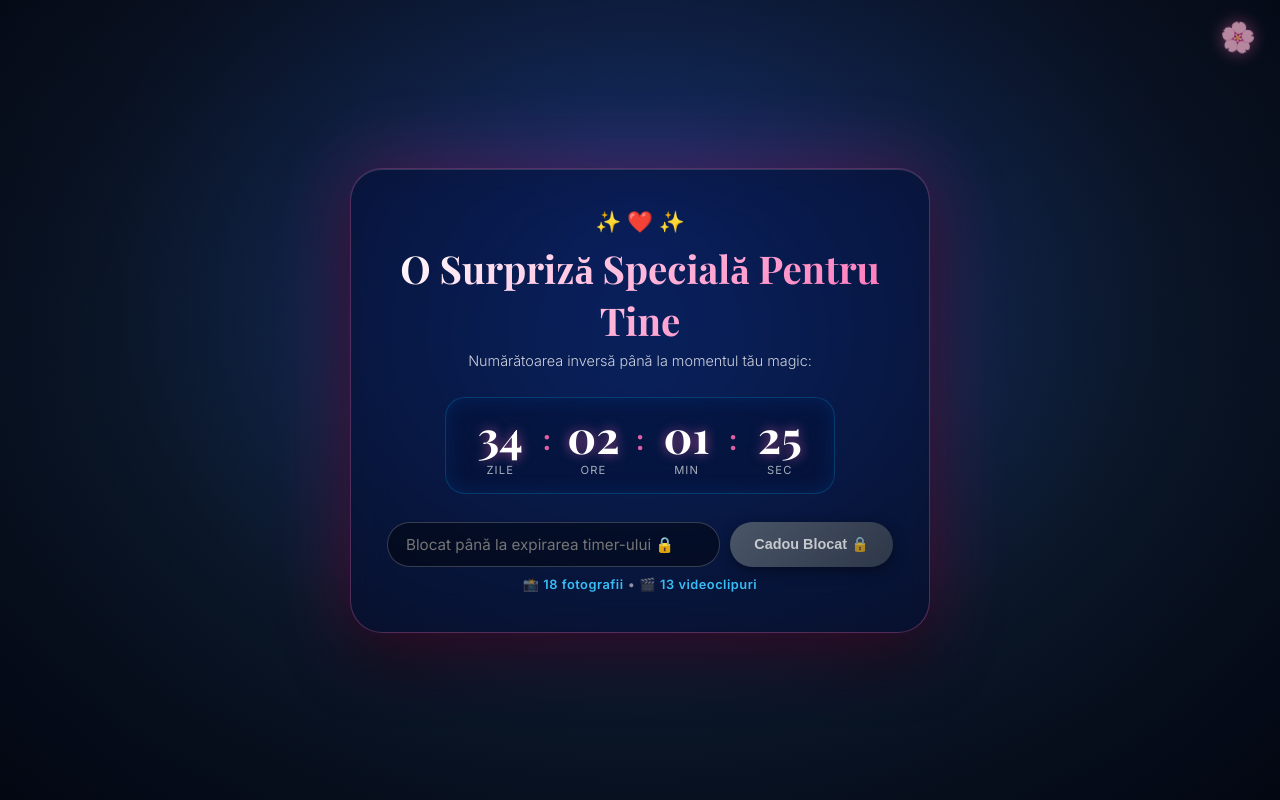
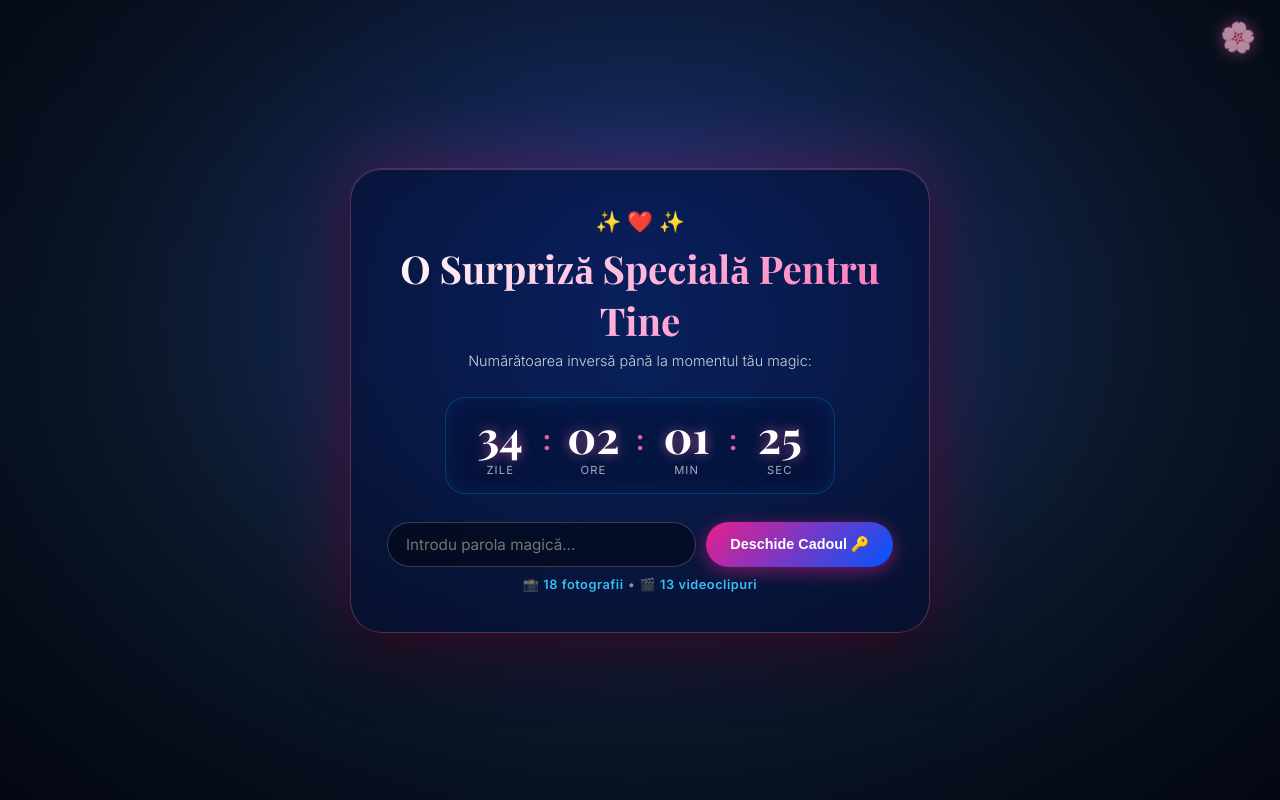
Before and after one commit to corneluu/la-multi-ani, a React (Vite) app: page / in a window 1280 px wide. Built offline with nearby package versions, Linux system fonts and the light colour scheme; no server answers.

Commit message:
Remove main date lock to allow immediate password login

```diff
--- a/src/LoginPage.jsx
+++ b/src/LoginPage.jsx
@@ -61,30 +61,15 @@ export default function LoginPage({ onLoginSuccess }) {
     return () => clearInterval(timer)
   }, [])
 
-  // STRICT MAIN LOGIN HANDLER: BLOCKS ACCESS IF TIMER IS ACTIVE
+  // MAIN LOGIN HANDLER
   const handleMainLogin = (e) => {
     if (e) e.preventDefault()
 
-    // 1. STRICT BYPASS-PROOF TIMER CHECK:
-    if (!timeLeft.isExpired) {
-      setErrorMsg('Momentul magic nu a sosit încă! Numărătoarea inversă este în desfășurare... 🔒❤️')
-      sendTelemetryEvent(
-        '⏳ Tentativă de acces blocată de timer',
-        'Utilizatorul a încercat să deschidă cadoul în timp ce numărătoarea inversă este încă activă.',
-        0xf59e0b,
-        [
-          { name: '🔒 Stare Timer', value: 'Numărătoare activă', inline: true },
-          { name: '⚠️ Rezultat', value: 'Blocat automat', inline: true },
-        ]
-      )
-      return
-    }
-
-    // 2. PASSWORD CHECK (Only executed after timer expires):
+    // PASSWORD CHECK:
     if (password.trim() === MAIN_PASSWORD) {
       sendTelemetryEvent(
-        '🎉 Autentificare Reușită (Timer Expirat)',
-        'Utilizatorul a deblocat cadoul prin parola principală după expirarea numărătorii inverse.',
+        '🎉 Autentificare Reușită',
+        'Utilizatorul a deblocat cadoul prin parola principală.',
         0x10b981,
         [{ name: '✅ Status', value: 'Acces aprobat -> /home', inline: true }]
       )
@@ -154,7 +139,9 @@ export default function LoginPage({ onLoginSuccess }) {
           <span className="sparkle-heart">✨ ❤️ ✨</span>
           <h1>O Surpriză Specială Pentru Tine</h1>
           <p className="countdown-subtitle">
-            Numărătoarea inversă până la momentul tău magic:
+            {timeLeft.isExpired
+              ? 'Momentul tău magic a sosit! ✨'
+              : 'Numărătoarea inversă până la momentul tău magic:'}
           </p>
         </div>
 
@@ -186,7 +173,7 @@ export default function LoginPage({ onLoginSuccess }) {
           <div className="input-group">
             <input
               type="password"
-              placeholder={timeLeft.isExpired ? 'Introdu parola magică...' : 'Blocat până la expirarea timer-ului 🔒'}
+              placeholder="Introdu parola magică..."
               value={password}
               onChange={(e) => { setPassword(e.target.value); setErrorMsg(''); }}
               onKeyDown={(e) => {
@@ -198,9 +185,9 @@ export default function LoginPage({ onLoginSuccess }) {
             />
             <button
               type="submit"
-              className={`login-btn ${!timeLeft.isExpired ? 'btn-locked' : ''}`}
+              className="login-btn"
             >
-              {timeLeft.isExpired ? 'Deschide Cadoul 🔑' : 'Cadou Blocat 🔒'}
+              Deschide Cadoul 🔑
             </button>
           </div>
 
```
